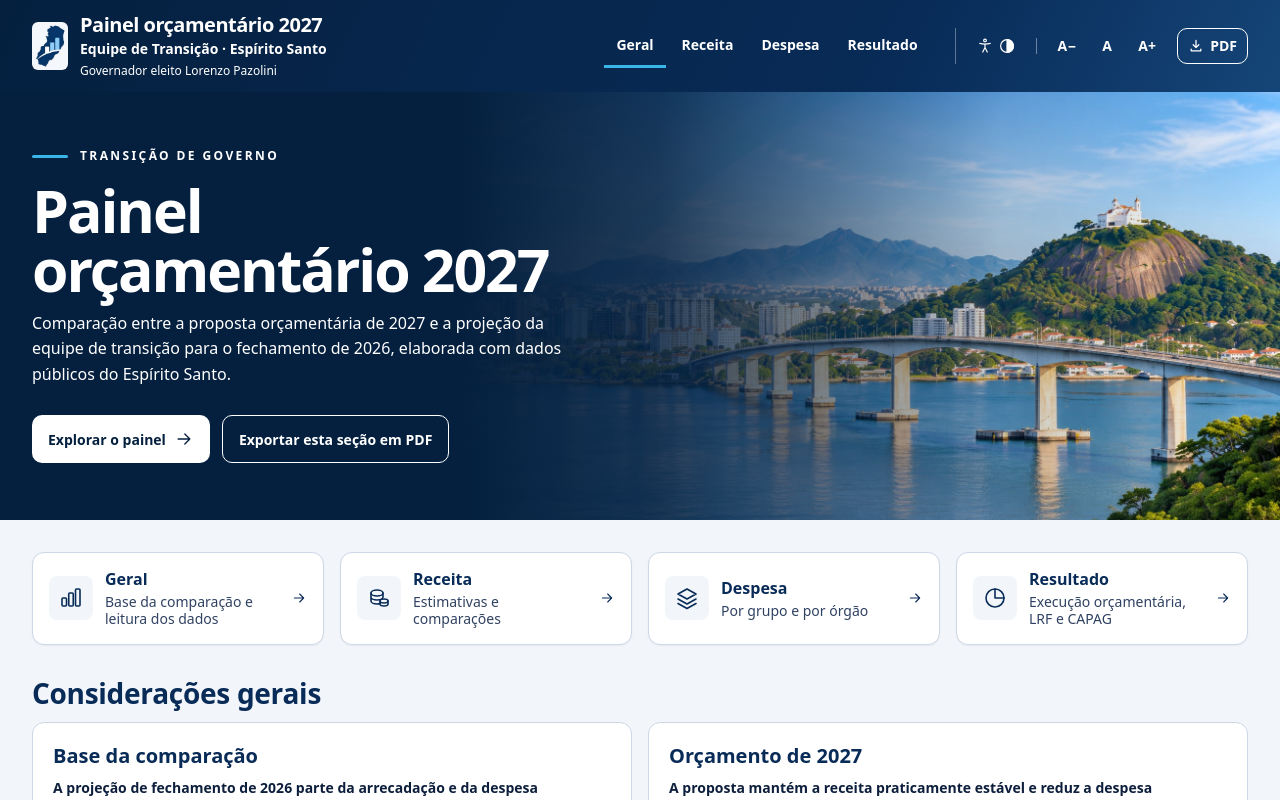
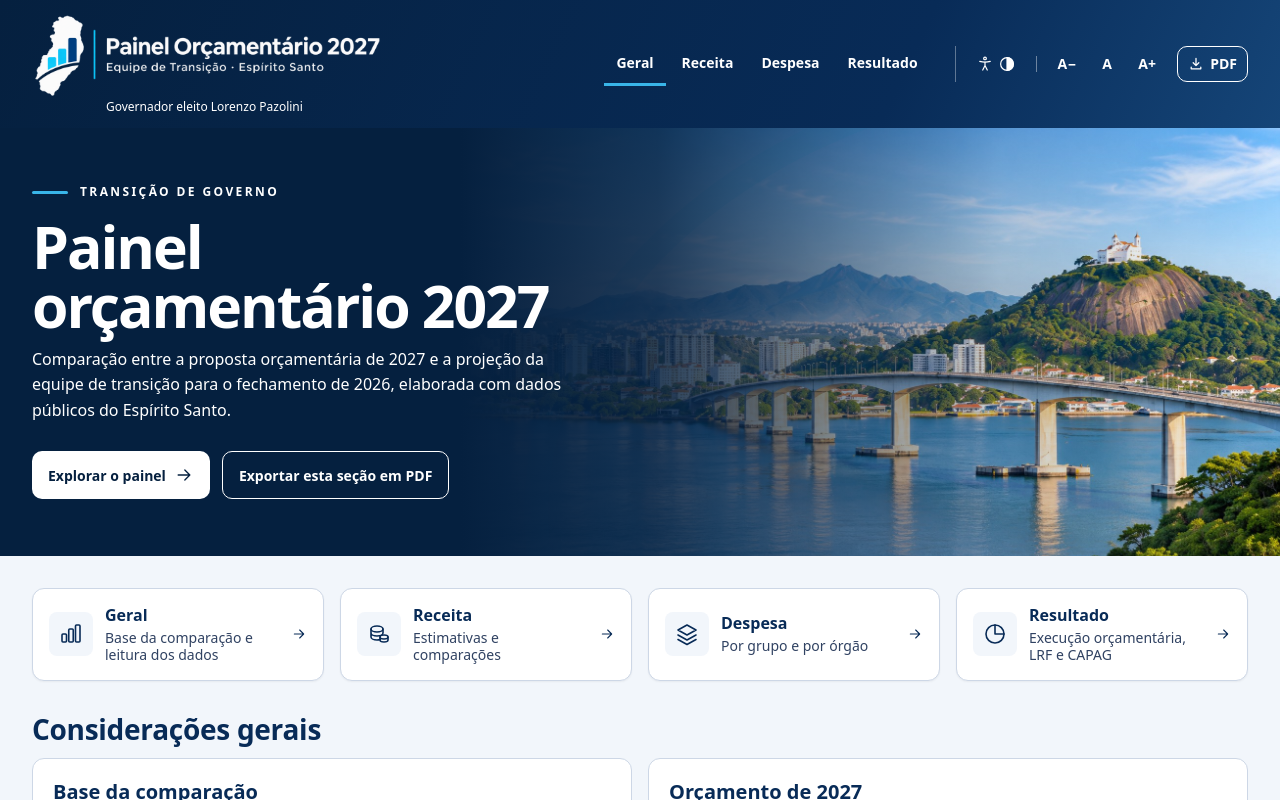
Before and after one commit to EduardoAraujoOx/Tesouro, a Next.js app: page /painel in a window 1280 px wide. Shown: the top 800 px of the page. Built offline with nearby package versions, Linux system fonts and the light colour scheme.

Commit message:
Aplica a marca original com fundo transparente ao painel

```diff
--- a/app/globals.css
+++ b/app/globals.css
@@ -131,10 +131,16 @@ h1, h2, h3 { @apply font-serif font-semibold text-navy; font-optical-sizing: aut
     radial-gradient(farthest-side at 100% 50%, rgb(0 0 0 / 0.16), rgb(0 0 0 / 0)) right center / 10px 100% no-repeat scroll;
   overscroll-behavior-x: contain;
 }
-/* Recorte do símbolo na arte de 1200 × 630, com margem interna. O cabeçalho mantém a identidade em texto. */
-.painel-marca {
-  background: #f2f6fb url('/img/painel-identidade.jpg') 17.07% 50% / 571.43% 226.62% no-repeat;
+/* Enquadra a área útil da marca, preservando o PNG transparente original. */
+.painel-marca img {
+  width: 108.6%;
+  max-width: none;
+  margin-inline-start: -6.25%;
+  margin-top: -6.05%;
 }
+.painel-topo-apoio { padding-inline-start: 21%; }
+:root[data-contrast='alto'] .painel-marca-texto { @apply not-sr-only; }
+:root[data-contrast='alto'] .painel-topo-apoio { padding-inline-start: 0; }
 .painel .painel-topo h1, .painel .painel-abertura h1 { color: rgb(var(--on-navy)); }
 .painel .painel-cabecalho :focus-visible, .painel .painel-abertura :focus-visible { outline-color: rgb(var(--on-navy)); }
 :root:not([data-contrast='alto']) :is(.painel-cabecalho, .painel-topo) {
@@ -208,7 +214,6 @@ h1, h2, h3 { @apply font-serif font-semibold text-navy; font-optical-sizing: aut
     }
     .painel-cabecalho, .painel-cabecalho-conteudo { display: contents; }
     .painel-topo-identidade { grid-area: identidade; }
-    .painel-topo-identidade .painel-topo-titulo { display: block; }
     .painel-topo-controles {
       grid-area: controles;
       border-inline-start: 1px solid rgb(var(--on-navy) / .35);
--- a/components/painel/Painel.tsx
+++ b/components/painel/Painel.tsx
@@ -46,6 +46,7 @@ export function Painel({ macro, receitaMes, elementosPloa, orgaos, fiscais, rclP
   const escolheAba = (a: Aba) => { setAba(a); try { window.history.replaceState(null, '', `#${a}`) } catch { /* sem histórico: segue */ } }
   const abaAtual = ABAS.find((a) => a.id === aba)!
   const abertura = aba === 'conclusoes'
+  const TituloTopo = abertura ? 'p' : 'h1'
   const navegar = (destino: Aba, detalhe?: string) => {
     if (detalhe) setSub((x) => ({ ...x, [destino]: detalhe }))
     escolheAba(destino)
@@ -65,17 +66,16 @@ export function Painel({ macro, receitaMes, elementosPloa, orgaos, fiscais, rclP
         <div className="painel-topo-conteudo">
           <div className="painel-cabecalho bg-navy-deep text-on-navy">
             <div className={`painel-cabecalho-conteudo mx-auto flex max-w-[1600px] flex-wrap items-center justify-between gap-x-6 gap-y-2 px-4 sm:px-6 md:px-8 ${abertura ? 'py-2 md:py-3' : 'py-3 md:py-5'}`}>
-              <div className="painel-topo-identidade flex min-w-0 items-center gap-2.5 sm:gap-3">
-                <span aria-hidden="true" className={`painel-marca aspect-[105/139] shrink-0 rounded-md ${abertura ? 'w-8 sm:w-9' : 'w-10 sm:w-12'}`} />
-                <div className="min-w-0">
-                  {abertura ? (
-                    <p className="painel-topo-titulo hidden text-title font-semibold tracking-tight">{IDENTIDADE.painel}</p>
-                  ) : (
-                    <h1 className="text-title font-semibold tracking-tight">{IDENTIDADE.painel}</h1>
-                  )}
-                  <p className={abertura ? 'text-small font-semibold' : 'text-label tracking-normal text-on-navy/85'}>{IDENTIDADE.faixa}</p>
-                  <p className="mt-1 text-label tracking-normal">{IDENTIDADE.apoio}</p>
-                </div>
+              <div className="painel-topo-identidade w-full min-w-0 max-w-[18rem] lg:max-w-[22rem]">
+                <TituloTopo className="text-title font-semibold leading-tight tracking-tight">
+                  <span className="painel-marca-texto sr-only">{IDENTIDADE.painel}</span>
+                  <span className="painel-marca banner-img block aspect-[1000/247] overflow-hidden">
+                    <Image src="/img/painel-marca-transparente.png" alt="" width={2172} height={724}
+                      sizes="(min-width: 1024px) 390px, 320px" loading="eager" />
+                  </span>
+                </TituloTopo>
+                <p className="painel-marca-texto sr-only text-label tracking-normal">{IDENTIDADE.faixa}</p>
+                <p className="painel-topo-apoio text-label tracking-normal">{IDENTIDADE.apoio}</p>
               </div>
               <div className="painel-topo-controles flex flex-wrap items-center gap-x-2 gap-y-1 sm:gap-x-3">
                 <ControlesAcessibilidade compacto className="flex max-w-full flex-wrap" />
```
Also changed, not shown: public/img/painel-marca-transparente.png (added).
